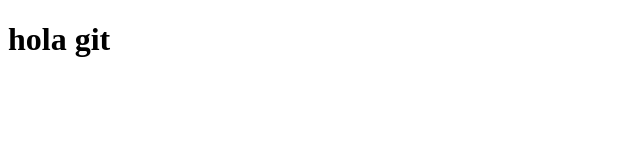
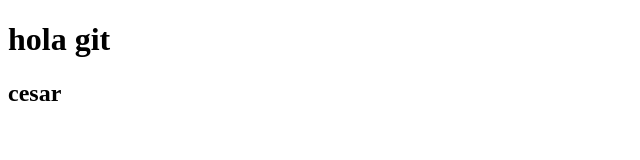
Before and after one commit to franaltt/clasegit, a plain HTML site: page index.html in a window 1280 px wide. Shown: the full height of the page, 0-640 px from the left. Drawn offline with Linux system fonts and the light colour scheme.

Commit message:
modifico index.html

```diff
--- a/index.html
+++ b/index.html
@@ -8,5 +8,6 @@
 </head>
 <body>
     <h1>hola git</h1>
+    <h2>cesar</h2>
 </body>
 </html>
```
